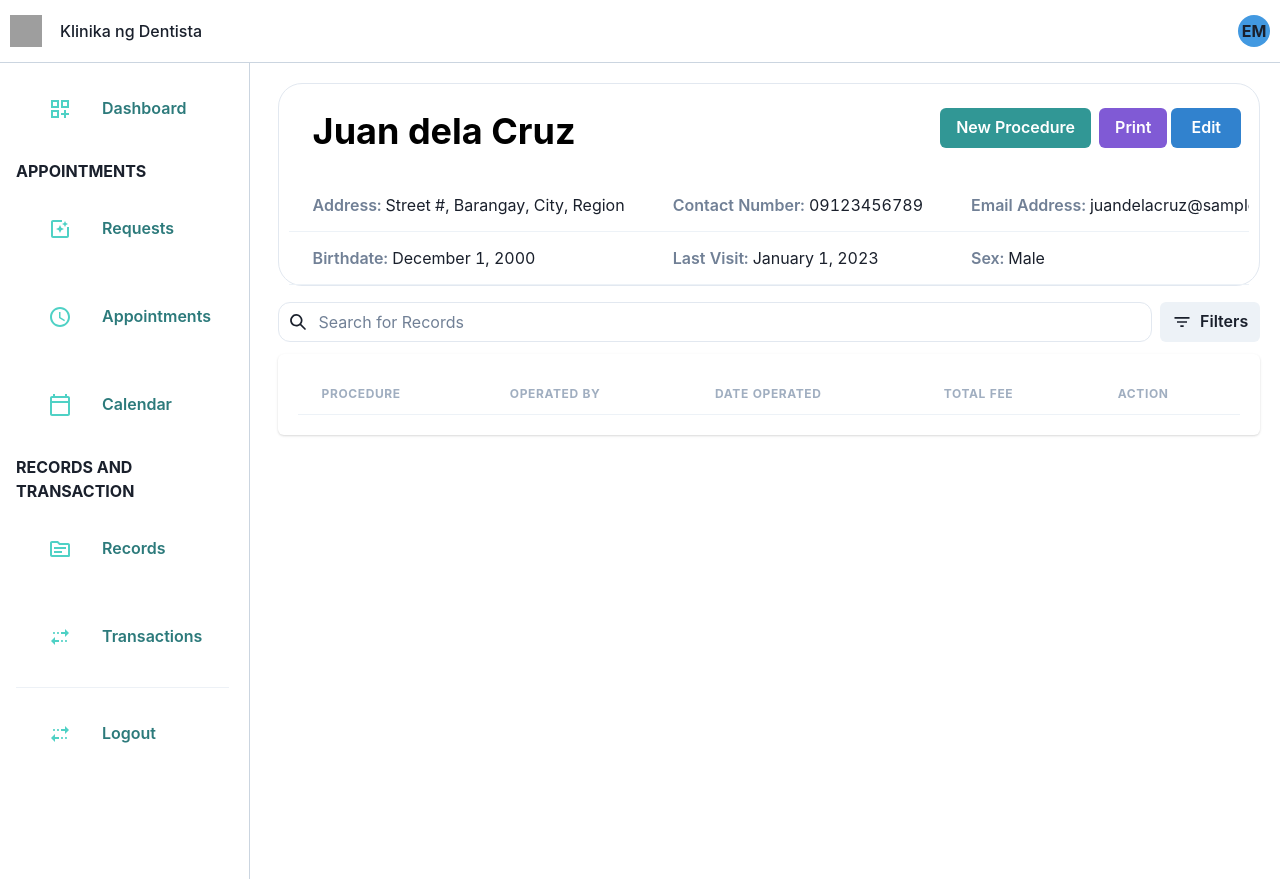
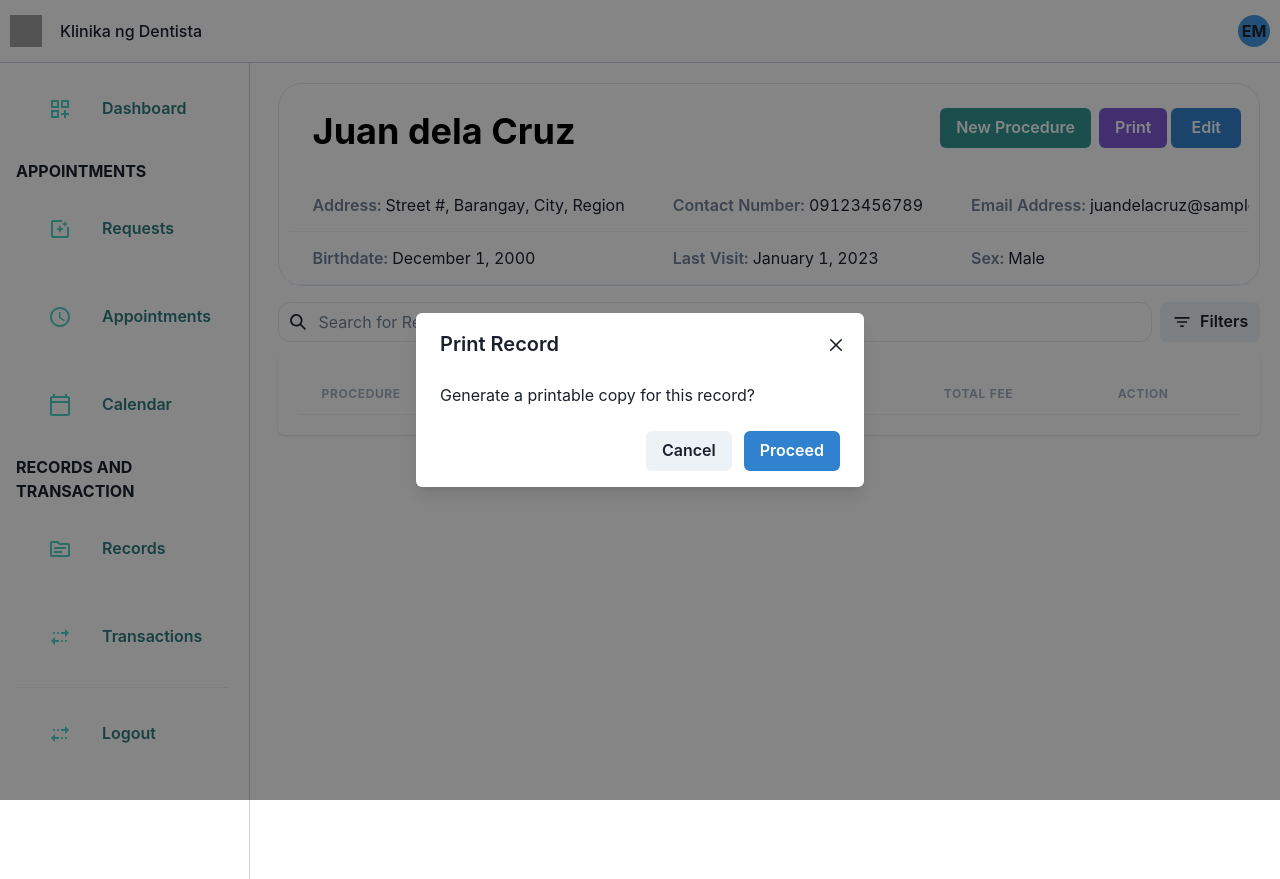
Before and after one commit to sepiisagun/knddras-employees, a Next.js app: page /records/view-record in a window 1280 px wide. Both pictures are taken after a click on the button "Print". Built offline with nearby package versions, Linux system fonts and the light colour scheme; grey boxes are pictures that could not be loaded.

Commit message:
feat: create print record modal

```diff
--- a/src/constants/spiels.js
+++ b/src/constants/spiels.js
@@ -30,6 +30,7 @@ const spiels = {
 	PHOLDER_EMAIL: "Your Email Address",
 	PHOLDER_PASSWORD: "Your Password",
 	PLACEHOLDER_SEARCH: "Search for Records",
+	PRINT_CONFIRMATION: "Generate a printable copy for this record?",
 	REQ_EMAIL: "Email is required",
 	REQ_PASSWORD: "Password is required",
 	TABLE_CHECKUP_HISTORY: "Check Up and Treatment History",
@@ -98,7 +99,9 @@ const spiels = {
 	BUTTON_EDIT_RECORD: "Edit Record",
 	BUTTON_LOGIN: "Login",
 	BUTTON_NEXT: "Next",
+	BUTTON_PRINT: "Print",
 	BUTTON_PRINT_RECORD: "Print Record",
+	BUTTON_PROCEED: "Proceed",
 	BUTTON_SAVE: "Save",
 	BUTTON_SEND_RESET_REQUEST: "Send Reset Request",
 	BUTTON_SET_APPOINTMENT: "Set Appointment",
--- /dev/null
+++ b/src/modules/records/components/PrintModal.js
@@ -0,0 +1,55 @@
+import {
+	Button,
+	Modal,
+	ModalBody,
+	ModalCloseButton,
+	ModalContent,
+	ModalFooter,
+	ModalHeader,
+	ModalOverlay,
+	Text,
+	useDisclosure,
+} from "@chakra-ui/react";
+import React from "react";
+import spiels from "../../../constants/spiels";
+
+const PrintModal = () => {
+	const { isOpen, onClose, onOpen } = useDisclosure();
+
+	return (
+		<>
+			<Button
+				colorScheme="purple"
+				float="right"
+				mt={3}
+				mx={1}
+				onClick={onOpen}
+				size="md"
+				variant="solid"
+			>
+				{spiels.BUTTON_PRINT}
+			</Button>
+
+			<Modal isCentered isOpen={isOpen} onClose={onClose}>
+				<ModalOverlay />
+				<ModalContent>
+					<ModalHeader>{spiels.BUTTON_PRINT_RECORD}</ModalHeader>
+					<ModalCloseButton mt={2} />
+					<ModalBody>
+						<Text>{spiels.PRINT_CONFIRMATION}</Text>
+					</ModalBody>
+					<ModalFooter>
+						<Button colorScheme="gray" mr={3} onClick={onClose}>
+							{spiels.BUTTON_CANCEL}
+						</Button>
+						<Button colorScheme="blue" variant="solid">
+							{spiels.BUTTON_PROCEED}
+						</Button>
+					</ModalFooter>
+				</ModalContent>
+			</Modal>
+		</>
+	);
+};
+
+export default PrintModal;
--- a/src/modules/records/components/ViewRecordProfileTable.js
+++ b/src/modules/records/components/ViewRecordProfileTable.js
@@ -15,6 +15,7 @@ import {
 	PATIENT_INFORMATION_LABEL_LEFT,
 	PATIENT_INFORMATION_LABEL_RIGHT,
 } from "../../../constants/temporaryValues";
+import PrintModal from "./PrintModal";
 
 const ViewRecordProfileTable = () => {
 	return (
@@ -34,16 +35,7 @@ const ViewRecordProfileTable = () => {
 					Edit
 				</Button>
 
-				<Button
-					colorScheme="purple"
-					float="right"
-					mt={3}
-					mx={1}
-					size="md"
-					variant="solid"
-				>
-					Print
-				</Button>
+				<PrintModal />
 				<Button
 					colorScheme="teal"
 					float="right"
```
